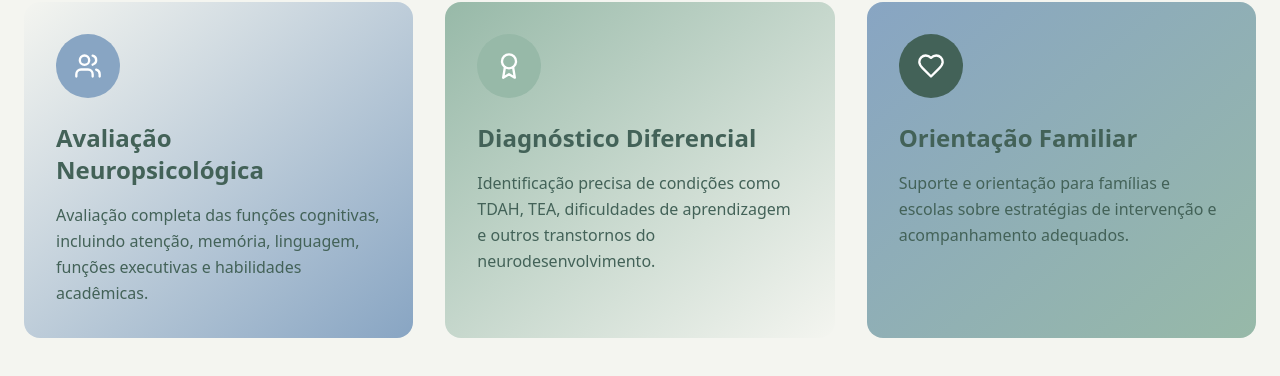
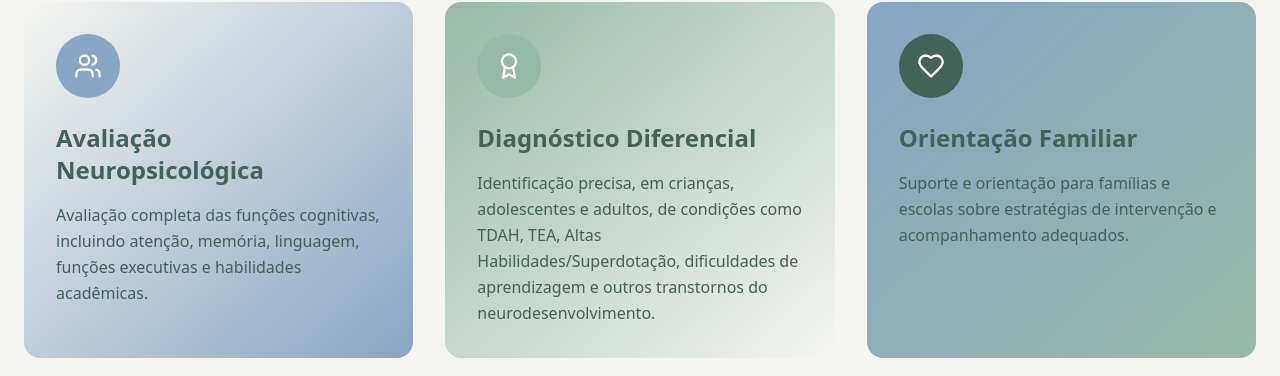
Before and after one commit to kainamf/psigabrielle, a React (Create React App) app: page / in a window 1280 px wide. Shown: the part 954-1330 px from the top of the page. Built offline with nearby package versions, Linux system fonts and the light colour scheme.

Commit message:
fix: enhance description for Diagnóstico Diferencial service to include broader age range and additional conditions

```diff
--- a/src/components/Services.tsx
+++ b/src/components/Services.tsx
@@ -27,7 +27,7 @@ function Services() {
                         </div>
                         <h3 className="text-2xl font-semibold text-accent mb-4">Diagnóstico Diferencial</h3>
                         <p className="text-accent leading-relaxed">
-                            Identificação precisa de condições como TDAH, TEA, dificuldades de aprendizagem e outros transtornos do neurodesenvolvimento.
+                            Identificação precisa, em crianças, adolescentes e adultos, de condições como TDAH, TEA, Altas Habilidades/Superdotação, dificuldades de aprendizagem e outros transtornos do neurodesenvolvimento.
                         </p>
                     </div>
                     <div className="bg-gradient-to-br from-primary to-secondary p-8 rounded-2xl hover:shadow-xl transition-all transform hover:-translate-y-2">
```
